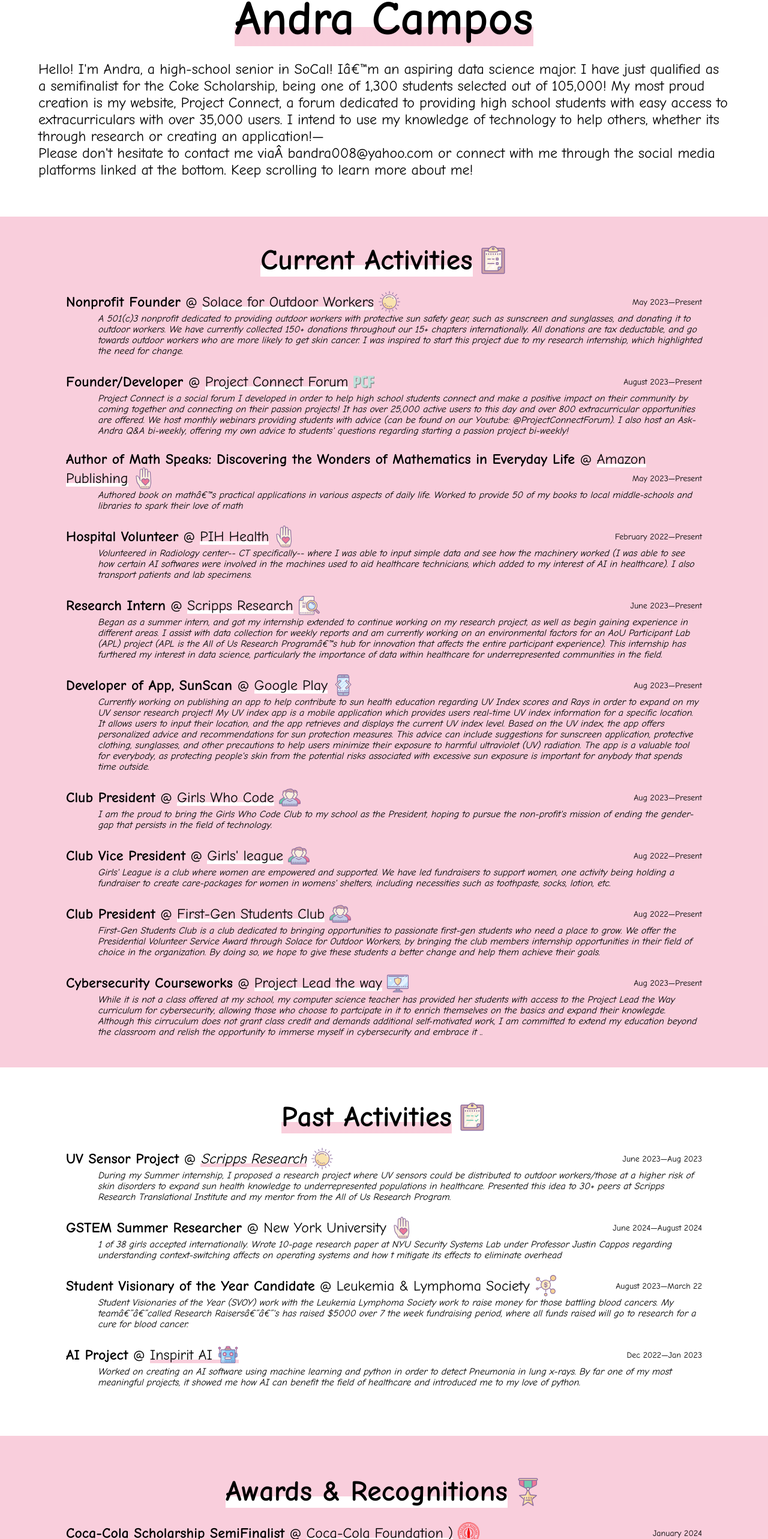
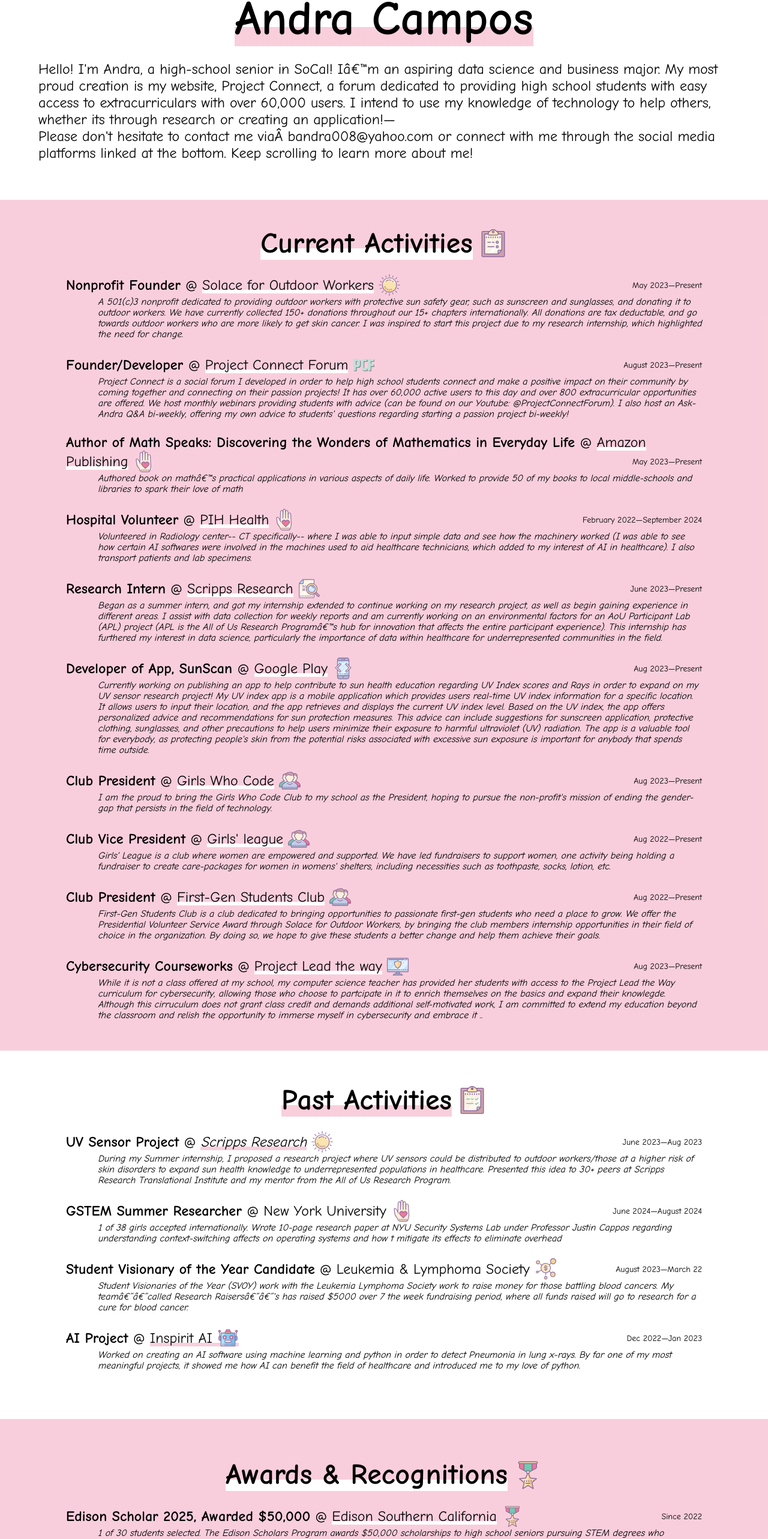
Before and after one commit to andracampos/andracampos.github.io, a plain HTML site: page index.html in a window 1280 px wide. Shown: the part 235-2800 px from the top of the page at 60% size. Drawn offline with Linux system fonts and the light colour scheme.

Commit message:
Update index.html

```diff
--- a/index.html
+++ b/index.html
@@ -37,9 +37,8 @@
     <p>&nbsp;</p>
 
     <p class="name"><span class="highlight-pink">Andra Campos</span></p>
-    <p class="intro"> Hello! I'm Andra, a high-school senior in SoCal! I’m an aspiring data science major. I have just qualified as a semifinalist for the Coke Scholarship, being one of 1,300 students selected out of 105,000!
-        My most proud creation is my website,
-       Project Connect, a forum dedicated to providing high school students with easy access to extracurriculars with over 35,000 users. I intend
+    <p class="intro"> Hello! I'm Andra, a high-school senior in SoCal! I’m an aspiring data science and business major.  My most proud creation is my website,
+       Project Connect, a forum dedicated to providing high school students with easy access to extracurriculars with over 60,000 users. I intend
        to use my knowledge of technology to help others, whether its through research or creating an application!&#8212;  <br <span
 
     <p      class="thin-highlight-white"> Please don't hesitate to contact me
@@ -62,7 +61,7 @@
                     target="_blank"><span class="thin-highlight-white">Project Connect Forum</span></a> <img class="descriptive-icon"
                     src="images/PCF.PNG" /><span
                         style="float: right;font-size: 14px;">&nbsp;August 2023&#8212;Present</span></p>
-            <p class="proj-text"> Project Connect is a social forum I developed in order to help high school students connect and make a positive impact on their community by coming together and connecting on their passion projects! It has over 25,000 active users to this day
+            <p class="proj-text"> Project Connect is a social forum I developed in order to help high school students connect and make a positive impact on their community by coming together and connecting on their passion projects! It has over 60,000 active users to this day
             and over 800 extracurricular opportunities are offered. We host monthly webinars providing students with advice (can be found on our Youtube: @ProjectConnectForum). I also host an Ask-Andra Q&A bi-weekly,
             offering my own advice to students' questions regarding starting a passion project bi-weekly!</p>
            <p class="proj-title"><b>Author of Math Speaks: Discovering the Wonders of Mathematics in Everyday Life </b> @ <a href="https://www.amazon.com/Math-Speaks-Discovering-Mathematics-Everyday/dp/B0D7X979BG/ref=sr_1_1?crid=3I63RQDYCSFOE&dib=eyJ2IjoiMSJ9.VZt6HoyoL9EIdlgo__-WLA.9u4dfTfDenNmbBgoW02ExSnfs5SXcDhFcc1ebJQa4W4&dib_tag=se&keywords=math+speaks+andra+campos&qid=1722804483&sprefix=math+speaks+and%2Caps%2C114&sr=8-1"
@@ -74,7 +73,7 @@
            <p class="proj-title"><b>Hospital Volunteer</b> @ <a href="https://www.pihhealth.org/"
                     target="_blank"><span class="thin-highlight-white">PIH Health</span></a> <img class="descriptive-icon"
                     src="images/volunteer22.svg" /><span
-                        style="float: right;font-size: 14px;">&nbsp;February 2022&#8212;Present</span></p>
+                        style="float: right;font-size: 14px;">&nbsp;February 2022&#8212;September 2024</span></p>
             <p class="proj-text"> Volunteered in Radiology center-- CT specifically-- where I was able to input simple data and see how the machinery worked (I was able to see
                 how certain AI softwares were involved in the machines used to aid healthcare technicians, which added to my interest of AI in healthcare). I also transport patients and lab specimens.
             </p>
@@ -166,6 +165,19 @@
         <div class="margin">
             <h2 class="section-title"><span class="highlight-white">Awards & Recognitions</span><img class="title-icon"
                     src="images/csf22.svg" /></h2>
+             <p class="proj-title"><b>Edison Scholar 2025, Awarded $50,000</b> @ <a href="https://www.thedowneypatriot.com/articles/warren-high-senior-surprised-with-50000-college-scholarship"
+                    target="_blank"><span class="thin-highlight-white">Edison Southern California</span>
+                </a> <img class="descriptive-icon"
+                    src="images/csf22.svg" /><span  style="float: right;font-size: 14px;">&nbsp; Since 2022</span></p>
+            <p class="proj-text">1 of 30 students selected. The Edison Scholars Program awards $50,000 scholarships to high school seniors pursuing STEM degrees who demonstrate financial need and a passion for making a positive impact in their communities.</p>
+
+            <p class="proj-title"><b>Elks Most Valuable Student Scholarship, Semifinalist</b> @ <a href="https://www.elks.org/scholars/scholarships/mvs.cfm"
+                    target="_blank"><span class="thin-highlight-white">Edison Southern California</span>
+                </a> <img class="descriptive-icon"
+                    src="images/csf22.svg" /><span  style="float: right;font-size: 14px;">&nbsp; Since 2022</span></p>
+            <p class="proj-text">The Elks Most Valuable Student (MVS) Scholarship awards up to $20,000 to high-achieving high school seniors with a strong commitment to leadership and service, with approximately 1.8% of
+                applicants advancing to the semifinalist stage, where 500 students are selected.</p>
+
             <p class="proj-title"><b>Coca-Cola Scholarship SemiFinalist</b> @ <a href="https://www.coca-colascholarsfoundation.org/blog/2025-semifinalists/"
                         target="_blank"><span class="thin-highlight-white"> Coca-Cola Foundation )</span>
                     </a> <img class="descriptive-icon"
@@ -230,7 +242,7 @@
 
             </div>
         </div>
-        <p class="copyright">Copyright © 2024 Andra Campos. All rights reserved.</p>
+        <p class="copyright">Copyright © 2025 Andra Campos. All rights reserved.</p>
     </div>
 </body>
 
```
